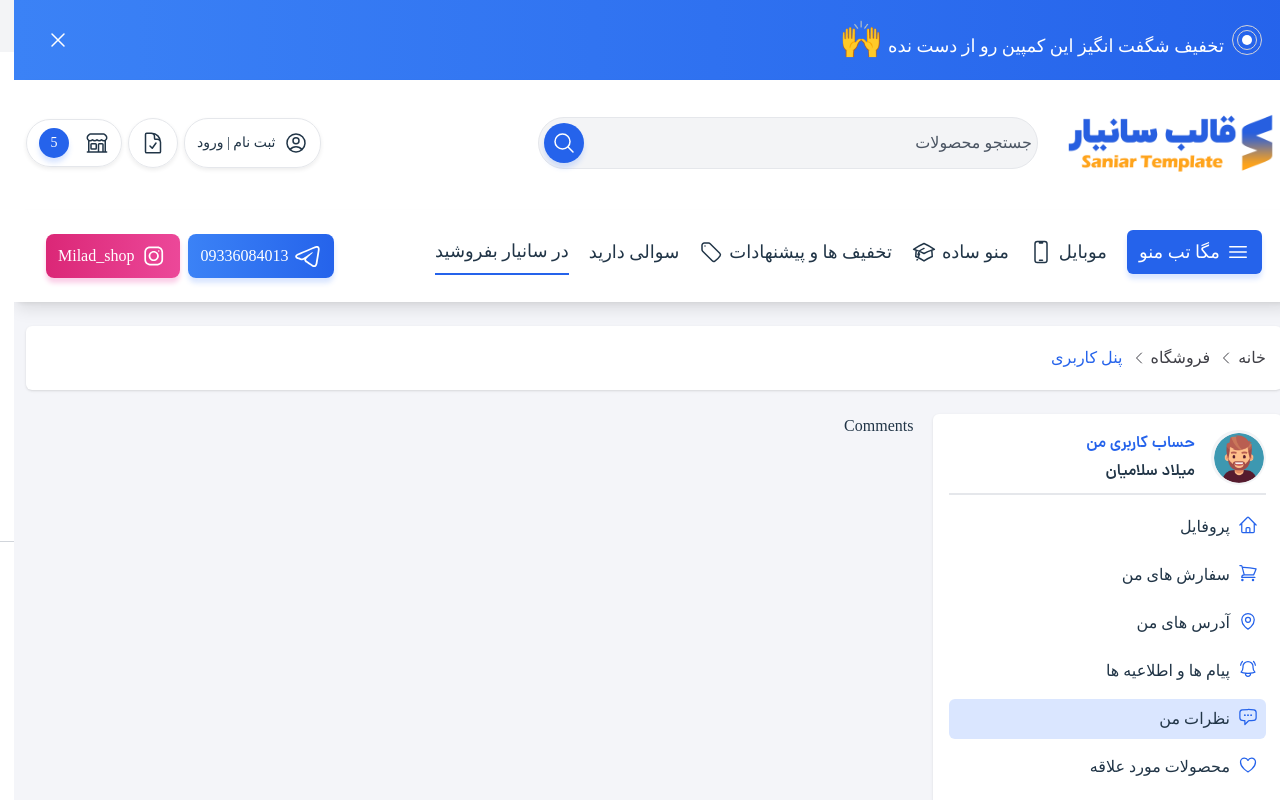
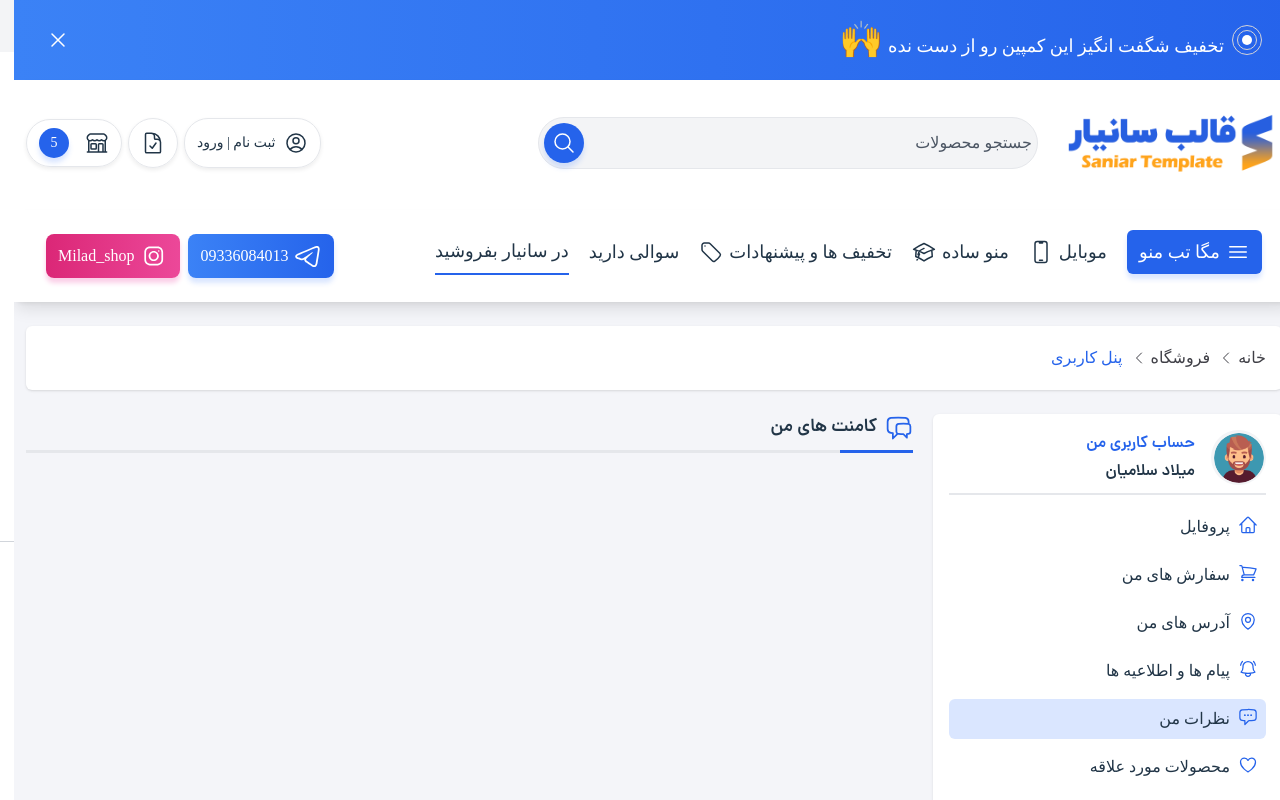
Before and after one commit to milad1385/saniarOnlineShop, a React (Vite) app: page /my-account/comments in a window 1280 px wide. Shown: the top 800 px of the page. Built offline with nearby package versions, Linux system fonts and the light colour scheme; a web font is replaced by a local one.

Commit message:
add page title to comment page in user panel

```diff
--- a/src/Pages/UserPanel/Comments/Comments.jsx
+++ b/src/Pages/UserPanel/Comments/Comments.jsx
@@ -1,11 +1,11 @@
-import React from 'react'
-
+import React from "react";
+import PageTitle from "../../../Components/UserPanel/PageTitle/PageTitle";
 function Comments() {
   return (
     <div>
-      Comments
+      <PageTitle title={'کامنت های من'} icon={'chat-bubble-left-right'} />
     </div>
-  )
+  );
 }
 
-export default Comments
+export default Comments;
```
